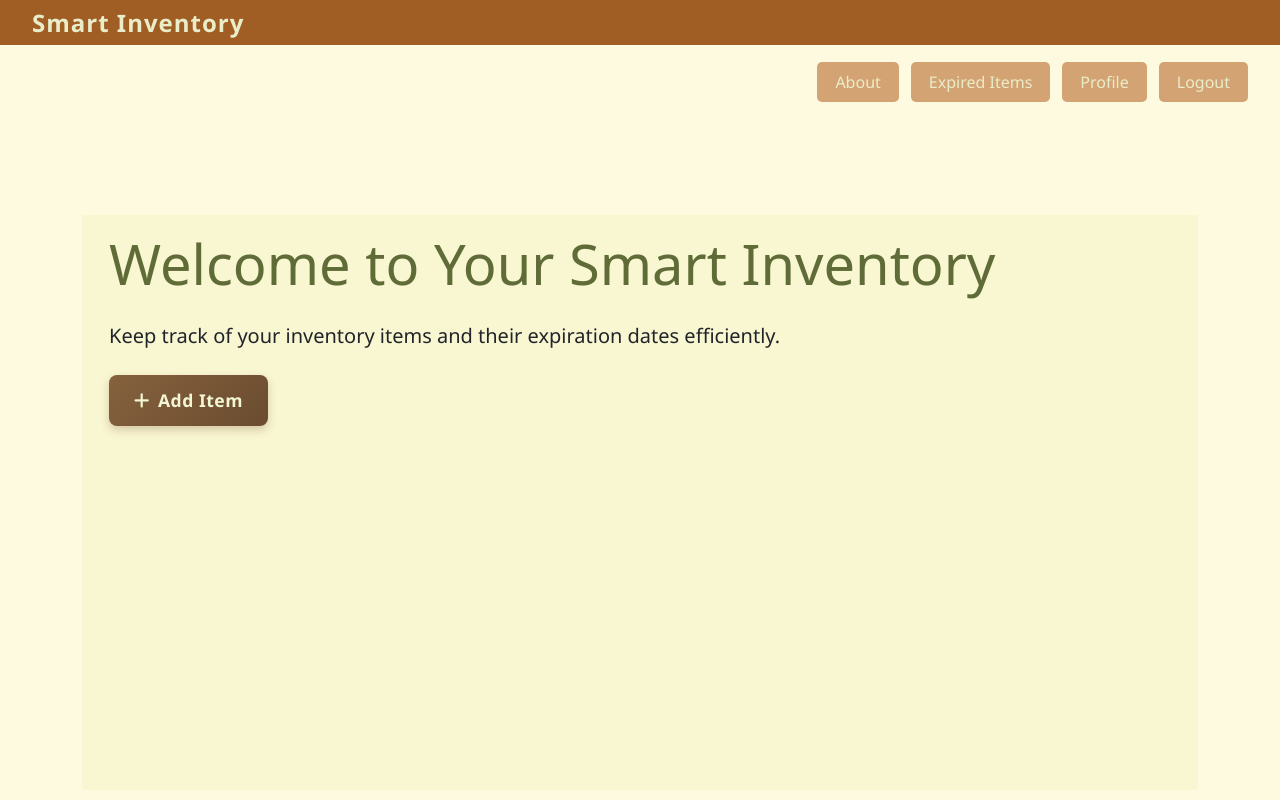
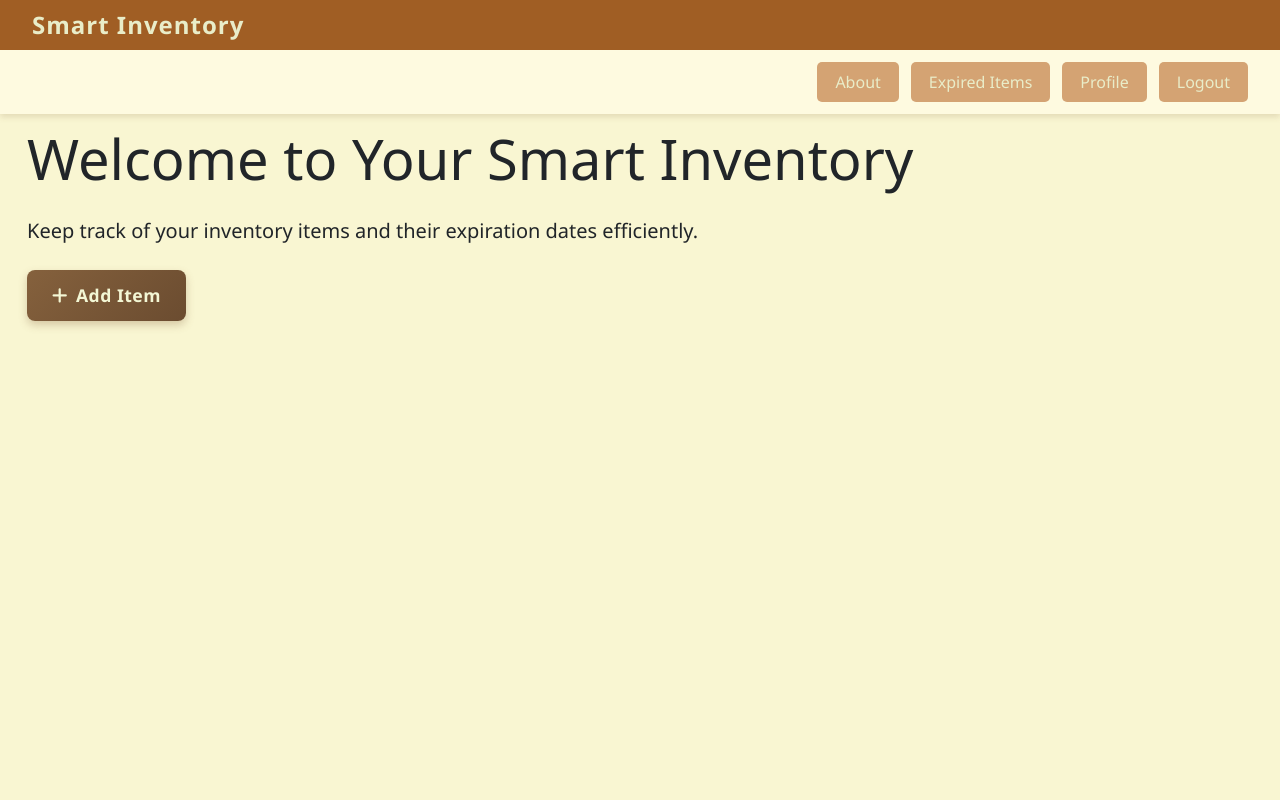
Before and after one commit to Insaneon01/Smart-Inventory, a Flask app: page /home in a window 1280 px wide. Run offline with Flask 3, Linux system fonts and the light colour scheme.

Commit message:
CSS BUG FIX

```diff
--- a/static/css/about.css
+++ b/static/css/about.css
@@ -42,7 +42,7 @@ top: 0;
 left: 0;
 right: 0;
 z-index: 1000;
-height: 45px;
+height: 50px;
 }
 
 .logo {
--- a/static/css/expire.css
+++ b/static/css/expire.css
@@ -42,7 +42,7 @@ top: 0;
 left: 0;
 right: 0;
 z-index: 1000;
-height: 45px;
+height: 50px;
 }
 
 .logo {
--- a/static/css/home.css
+++ b/static/css/home.css
@@ -12,7 +12,8 @@
 
 body {
 font-family: 'Segoe UI', system-ui, -apple-system, sans-serif;
-    background-color: #FEFAE0;
+background-color: #f9f6d2;
+overflow: hidden;
 }
 
 .container {
@@ -23,10 +24,11 @@ body {
 "content content";
 grid-template-columns: 1fr;
 grid-template-rows: 45px 60px 1fr;
-    height: 85vh;
+height: 100vh;
+max-height: 100vh;
 }
 
-/* Stretched topbar to full width */
+/* Topbar styling */
 .topbar {
 grid-area: topbar;
 background-color: #a05e24;
@@ -40,7 +42,7 @@ body {
 left: 0;
 right: 0;
 z-index: 1000;
-    height: 45px;
+height: 50px;
 }
 
 .logo {
@@ -52,10 +54,11 @@ body {
 margin-left: 2rem;
 }
 
+/* Navbar styling - Updated to match landing page */
 .navbar {
 grid-area: navbar;
 width: 100vw;
-    background: #FEFAE0;
+background: #FEFAE0 !important;
 display: flex;
 justify-content: flex-end;
 align-items: center;
@@ -67,6 +70,8 @@ body {
 left: 0;
 right: 0;
 z-index: 999;
+box-shadow: 0 3px 6px rgba(133, 97, 61, 0.18);
+border: none;
 }
 
 .navbar .container-fluid {
@@ -76,7 +81,6 @@ body {
 justify-content: flex-end;
 padding-right: 2rem;
 }
-
 .ms-auto {
 display: flex;
 align-items: center;
@@ -84,13 +88,7 @@ body {
 flex-wrap: nowrap;
 margin: 0;
 }
-
-.nav-right {
-    display: flex;
-    gap: 10px;
-}
-
-/* Consistent navbar button styles */
+/* Navbar button styling */
 .nav-btn {
 padding: 8px 18px;
 font-size: 1em;
@@ -104,9 +102,6 @@ body {
 overflow: hidden;
 font-weight: 500;
 }
-
-
-/* Consistent hover styling for ALL navbar buttons */
 .nav-btn:hover {
 background-color: #4d3621;
 transform: translateY(-3px);
@@ -118,6 +113,7 @@ body {
 transform: translateY(-1px);
 box-shadow: 0 4px 8px rgba(77, 54, 33, 0.3);
 }
+
 
 .content {
     grid-area: content;
@@ -146,7 +142,6 @@ body {
 }
 
 
-
 .add-btn:hover {
     background: linear-gradient(135deg, #583e27, #4a321f);
     transform: translateY(-4px);
@@ -159,21 +154,6 @@ body {
     box-shadow: 0 6px 12px rgba(88, 62, 39, 0.4);
 }
 
-
-
-.card {
-    border: none;
-    transition: all 0.3s ease;
-    background-color: #FEFAE0;
-}
-
-.card:hover {
-    transform: translateY(-5px);
-}
-
-.display-4 {
-    color: #606C38;
-}
 
 /* Add Item Modal Styles - Reduced Height */
 .modal-dialog {
@@ -346,22 +326,6 @@ body {
     background-color: rgba(96, 108, 56, 0.4);
 }
 
-/* Ripple effect styles */
-.ripple {
-    position: absolute;
-    border-radius: 50%;
-    transform: scale(0);
-    animation: ripple 600ms linear;
-    background-color: rgba(255, 255, 255, 0.6);
-}
-
-@keyframes ripple {
-    to {
-        transform: scale(4);
-        opacity: 0;
-    }
-}
-
 @media (max-width: 768px) {
     .container {
         height: 80vh;
--- a/static/css/landing.css
+++ b/static/css/landing.css
@@ -39,7 +39,7 @@ body {
   left: 0;
   right: 0;
   z-index: 1000;
-  height: 45px;
+  height: 50px;
 }
 
 .logo {
--- a/static/css/pf.css
+++ b/static/css/pf.css
@@ -42,7 +42,7 @@ top: 0;
 left: 0;
 right: 0;
 z-index: 1000;
-height: 45px;
+height: 50px;
 }
 
 .logo {
--- a/templates/home.html
+++ b/templates/home.html
@@ -10,11 +10,13 @@
 </head>
 </head>
 <body>
-    <div class="container">
+
+    <!-- Topbar -->
     <div class="topbar">
         <div class="logo">Smart Inventory</div>
     </div>
 
+    <!-- Navbar -->
     <nav class="navbar">
         <div class="container-fluid">
             <div class="ms-auto">
@@ -35,7 +37,6 @@
                     <button class="add-btn">
                         <i class="fas fa-plus me-2"></i>Add Item
                     </button>
-                    </div>
                 </div>
             </div>
         </div>
```
Lines whose indentation alone changed are shown as unchanged.
